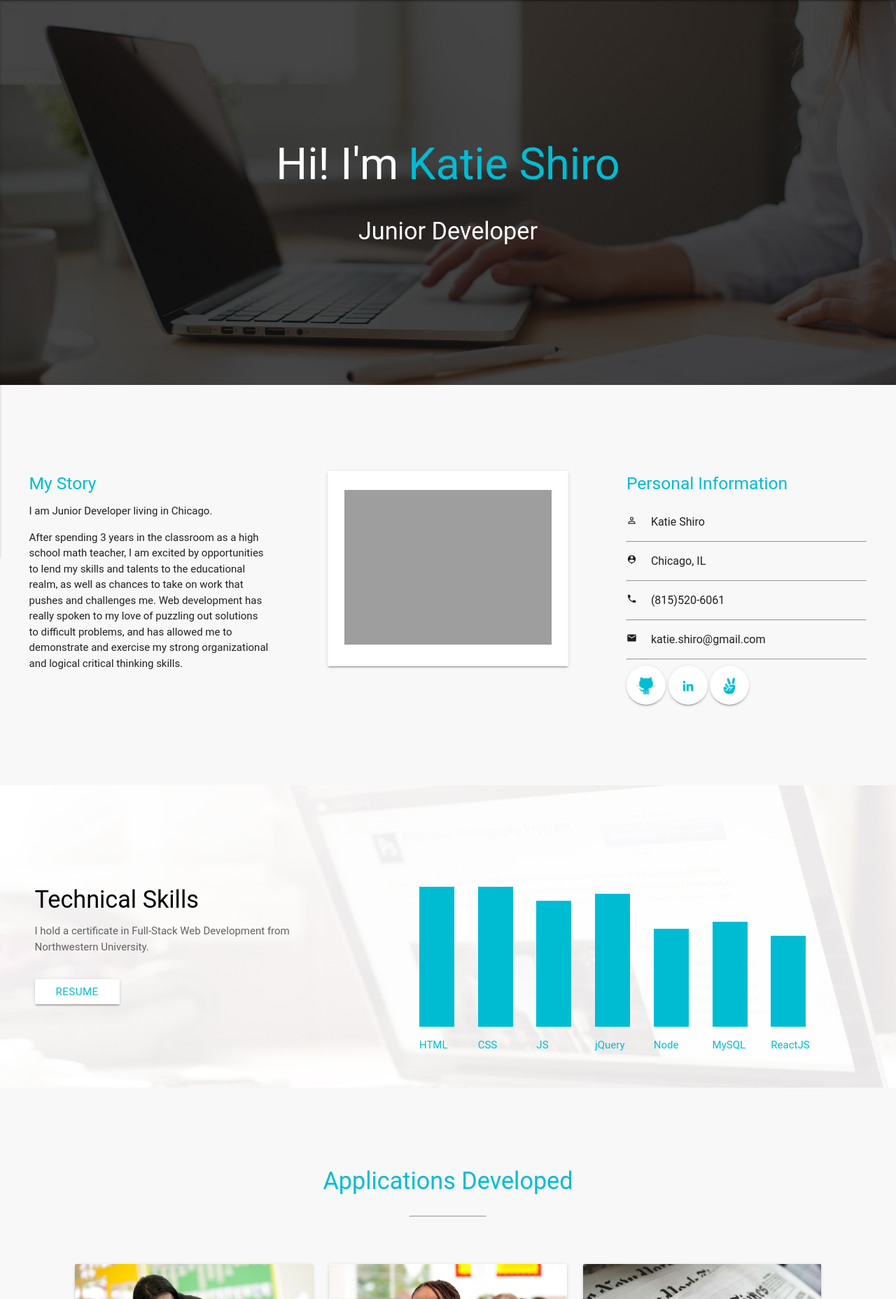
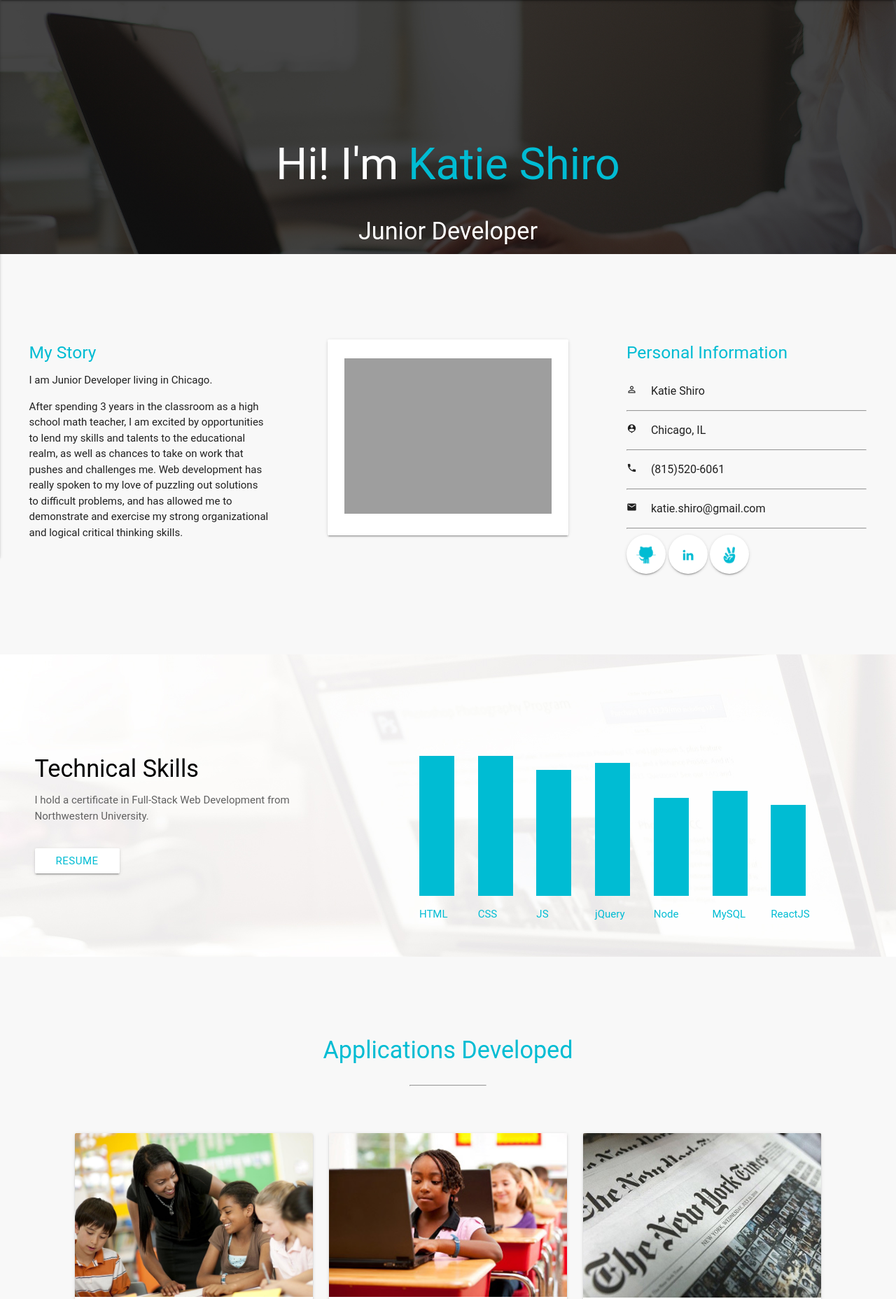
Before and after one commit to kshiro622/portfolio, a PHP site: page / in a window 1280 px wide. Shown: the part 64-1920 px from the top of the page at 70% size. Run offline with PHP 8.4, Linux system fonts and the light colour scheme; some libraries are stand-ins or nearby versions; some web fonts are replaced; grey boxes are pictures that could not be loaded.

Commit message:
updates parallax container height

```diff
--- a/assets/css/style.css
+++ b/assets/css/style.css
@@ -38,7 +38,11 @@ footer.page-footer {
 
 .parallax-container {
     color: white;
-    height: 550px
+    height: 100%;
+}
+
+#header {
+    height: 550px;
 }
 
 .header-img {
```
